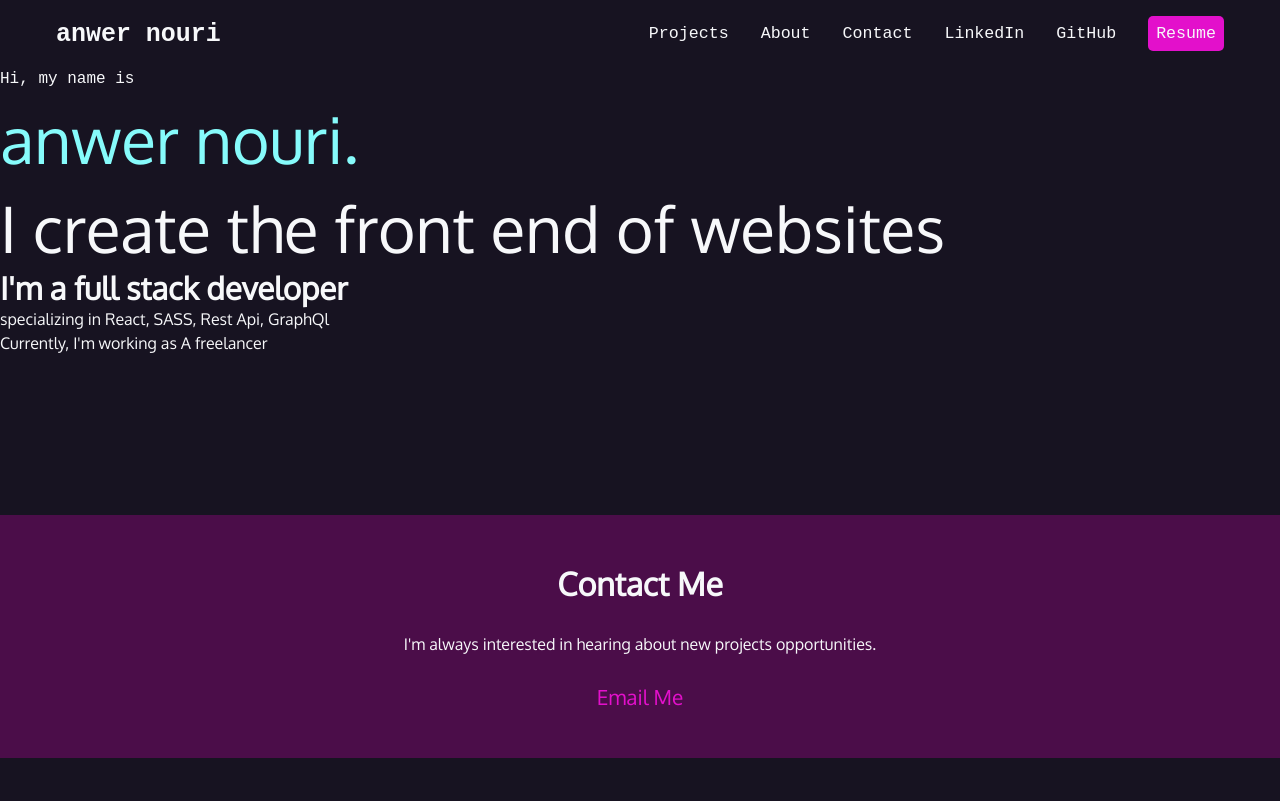
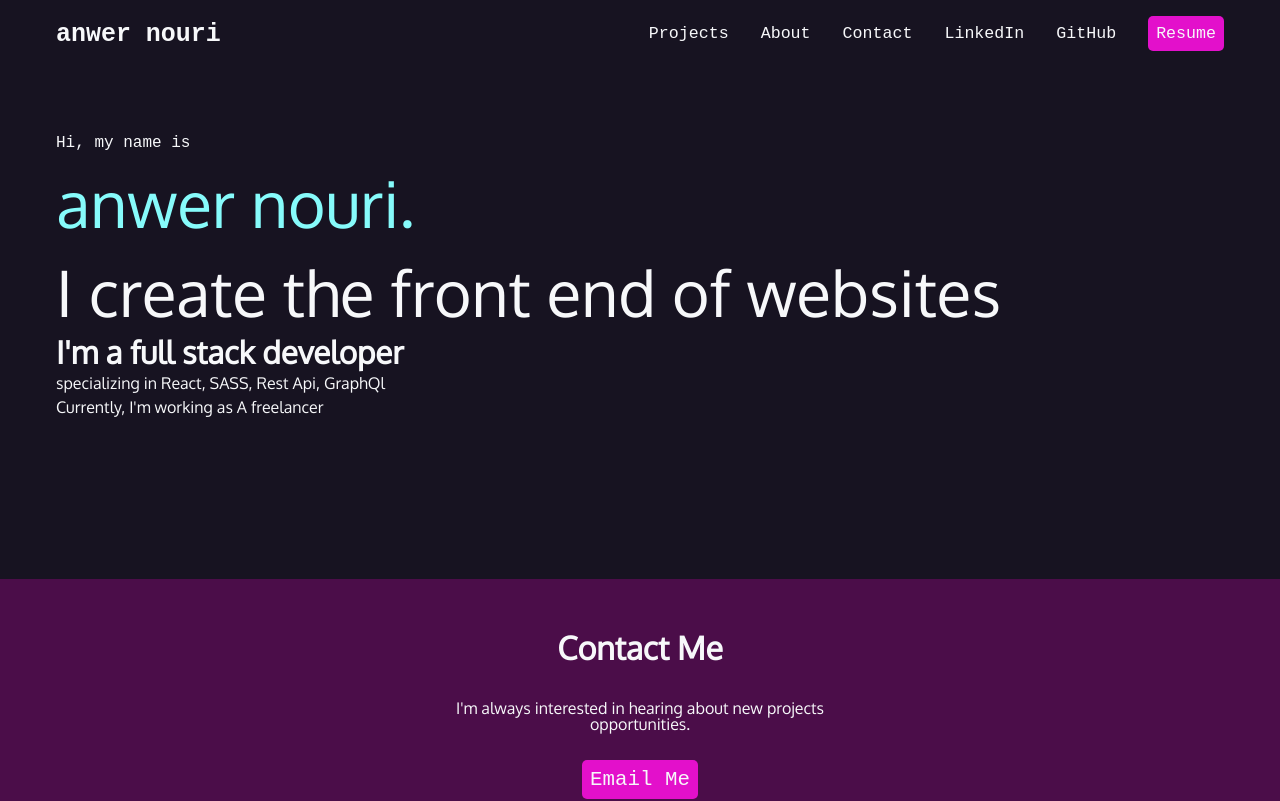
Before and after one commit to anwer25/htmlPortflioSASSPractice, a React (Create React App) app in the folder app/: page / in a window 1280 px wide. Shown: the top 801 px of the page. Built offline with nearby package versions, Linux system fonts and the light colour scheme.

Commit message:
switch to github code space

```diff
--- a/app/package.json
+++ b/app/package.json
@@ -12,6 +12,7 @@
     "@types/react-dom": "^18.0.0",
     "react": "^18.1.0",
     "react-dom": "^18.1.0",
+    "react-router-dom": "^6.3.0",
     "react-scripts": "5.0.1",
     "typescript": "^4.4.2",
     "web-vitals": "^2.1.0"
--- a/app/src/App.tsx
+++ b/app/src/App.tsx
@@ -1,6 +1,5 @@
 import React from "react";
-import { Home } from "./pages";
-
+import { Routess } from "./pages";
 
 /**
  * @author anwer nouri
@@ -9,6 +8,6 @@ import { Home } from "./pages";
  * @returns JSX Element
  */
 
-const App: React.FC = (): JSX.Element => <Home />;
+const App: React.FC = (): JSX.Element => <Routess />;
 
 export default App;
--- a/app/src/assets/styles/sass/_layout.sass
+++ b/app/src/assets/styles/sass/_layout.sass
@@ -1,10 +1,15 @@
 #intro
-	padding-bottom: 10rem
+	padding: 4rem 1rem 10rem 1rem
+	max-width: 1200px
+	margin: 0 auto
 
 #contact
-	background-color: var.$plum
+	width: 400px
 	margin: 0 auto
 	padding: 3rem 0
+
+.section-plum
+	background-color: var.$plum
 
 nav
 	padding: 1rem
--- a/app/src/assets/styles/sass/_prototype.sass
+++ b/app/src/assets/styles/sass/_prototype.sass
@@ -30,18 +30,17 @@ a
 		margin: 2rem 0
 	& h3
 		font-size: 2rem
+	& a
+		font-family: var.$mono
+		color: var.$white
+		@include buttons
 
 nav, footer
 	font-family: var.$mono
 	font-size: 80%
 
 	& .button
-		background-color: var.$magenta
-		padding: 0.5rem
-		border-radius: 5px
-		&:hover
-			color: var.$white
-			background-color: var.$hotmag
+		@include buttons
 
 footer
 	& ul
--- a/app/src/assets/styles/sass/index.sass
+++ b/app/src/assets/styles/sass/index.sass
@@ -1,4 +1,5 @@
 @use './_varibales' as var
+@import './mixes'
 @import './_prototype'
 @import './_global'
 @import './_layout'
--- /dev/null
+++ b/app/src/assets/styles/sass/mixes.sass
@@ -0,0 +1,7 @@
+@mixin buttons()
+	background-color: var.$magenta
+	padding: 0.5rem
+	border-radius: 5px
+	&:hover
+		color: var.$white
+		background-color: var.$hotmag
--- a/app/src/components/sections/contact/index.tsx
+++ b/app/src/components/sections/contact/index.tsx
@@ -8,6 +8,7 @@ import React from "react";
  */
 
 const Contact: React.FC = (): JSX.Element => (
+	<div className="section-plum">
 		<section id="contact">
 			<h3>Contact Me</h3>
 			<p>
@@ -17,6 +18,7 @@ const Contact: React.FC = (): JSX.Element => (
 			{/* bead line for Security in real production project */}
 			<a href="mailto:anwern29@outlook.fr">Email Me</a>
 		</section>
+	</div>
 );
 
 export default Contact;
--- a/app/src/components/sections/navbar/index.tsx
+++ b/app/src/components/sections/navbar/index.tsx
@@ -16,7 +16,7 @@ const NavBar: React.FC = (): JSX.Element => (
 				</a>
 			</li>
 			<li>
-				<a href="#projects">Projects</a>
+				<a href="/projects">Projects</a>
 			</li>
 			<li>
 				<a href="#about">About</a>
@@ -25,17 +25,17 @@ const NavBar: React.FC = (): JSX.Element => (
 				<a href="#contact">Contact</a>
 			</li>
 			<li>
-				<a href="http://">
+				<a href="https://www.linkedin.com/in/anwer-nouri-7a3714164/">
 					LinkedIn
 				</a>
 			</li>
 			<li>
-				<a href="http://">
-					GitHub
-				</a>
+				<a href="https://github.com/anwer25">GitHub</a>
 			</li>
 			<li>
-				<a className="button" href="http://">Resume</a>
+				<a className="button" href="http://">
+					Resume
+				</a>
 			</li>
 		</ul>
 	</nav>
--- a/app/src/pages/index.ts
+++ b/app/src/pages/index.ts
@@ -1 +1,3 @@
 export {default as Home} from './home'
+export {default as Projects} from './projects'
+export {default as Routess} from './route'
--- /dev/null
+++ b/app/src/pages/projects/index.tsx
@@ -0,0 +1,18 @@
+import React from 'react'
+import { Navbar, Footer } from '../../components'
+
+/**
+ * @description Projects home component
+ * @author anwer nouri
+ * @props null
+ * @returns JSX.Element
+ */
+
+const Projects:React.FC = ():JSX.Element => (
+	<>
+		<Navbar />
+		<Footer />
+	</>
+  )
+
+export default Projects
--- /dev/null
+++ b/app/src/pages/route/index.tsx
@@ -0,0 +1,14 @@
+import React from "react";
+import { BrowserRouter as Router, Routes, Route } from "react-router-dom";
+import {Home, Projects} from '../index'
+
+const Routess: React.FC = (): JSX.Element => (
+	<Router>
+		<Routes>
+			<Route path="/" element={<Home />} />
+			<Route path="/projects" element={<Projects />}/>
+		</Routes>
+	</Router>
+);
+
+export default Routess;
```
Also changed, not shown: 1 other file (tests, documents, lock files or other folders). Lines whose indentation alone changed are shown as unchanged.
